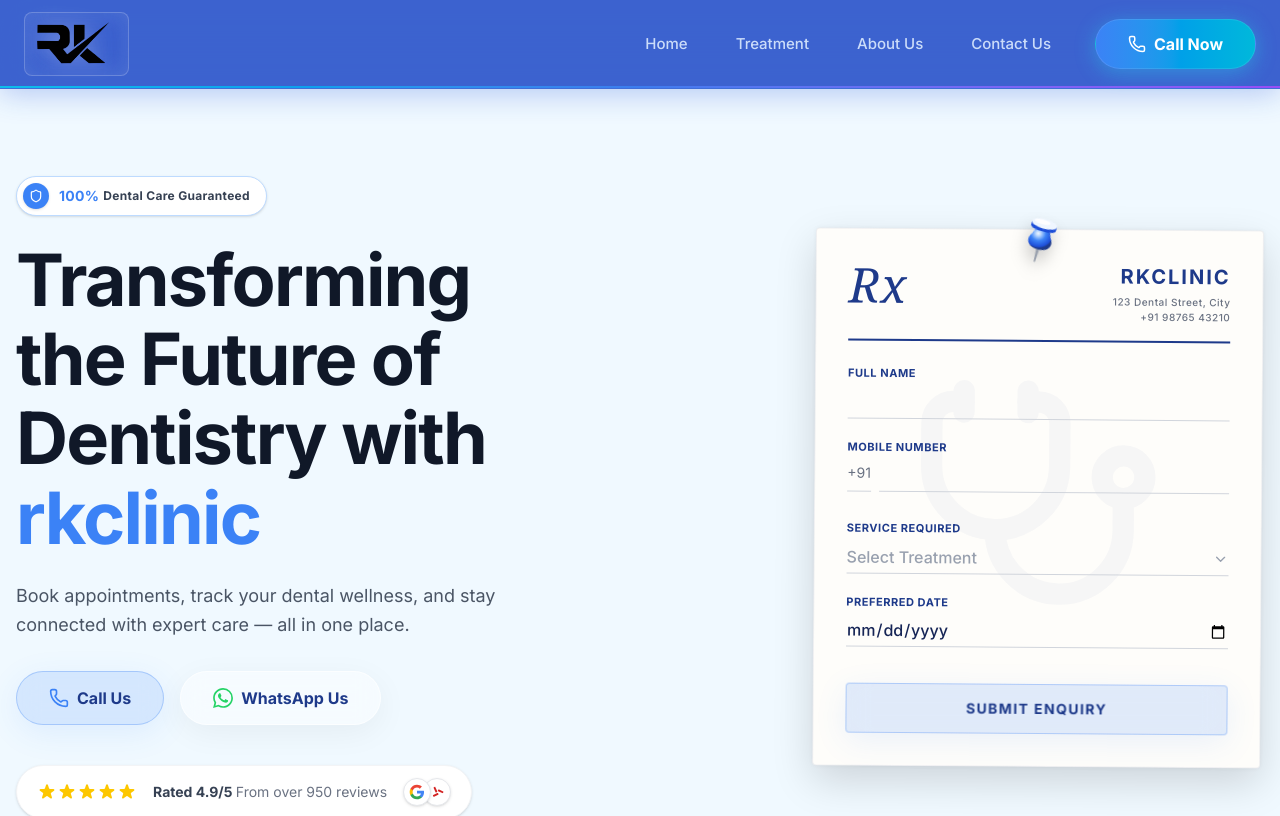
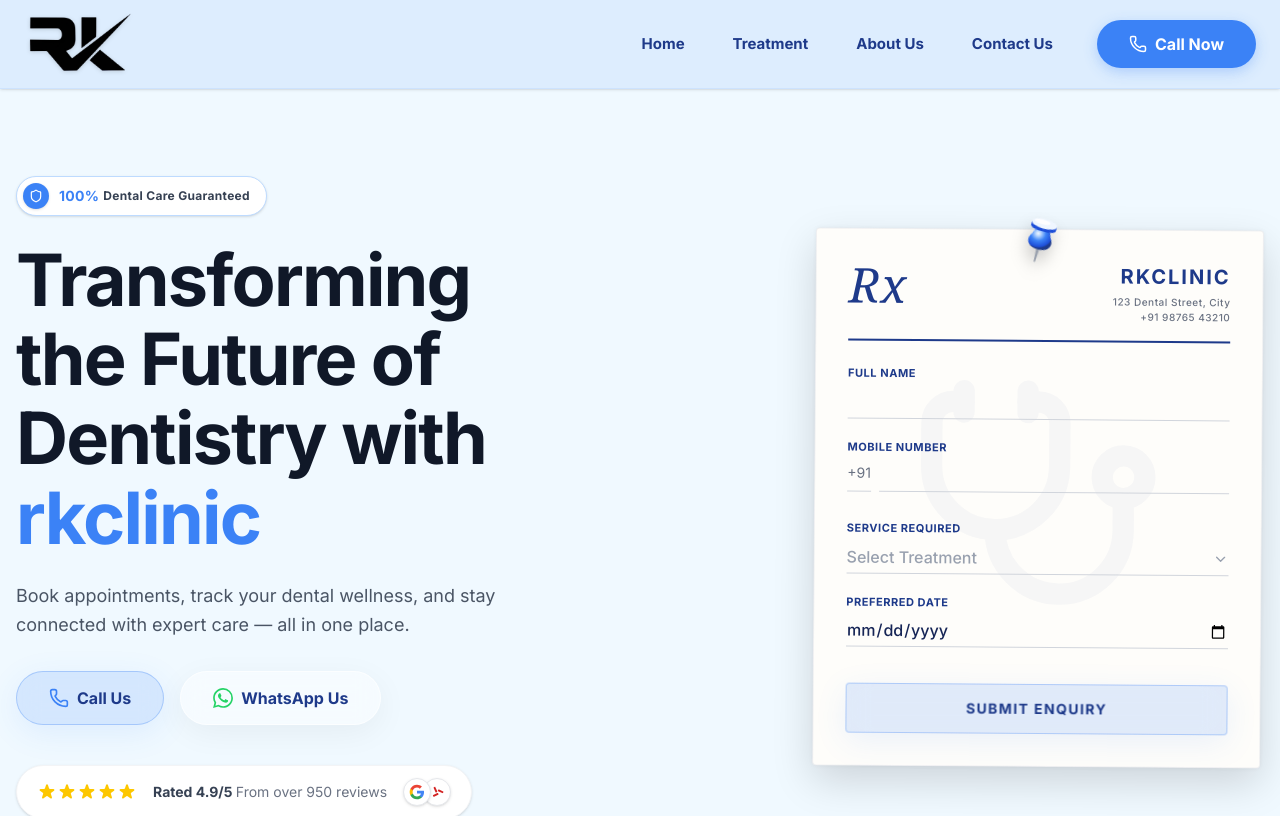
Before and after one commit to khusshis/dental, a React (Vite) app: page / in a window 1280 px wide. Shown: the top 816 px of the page. Built offline with nearby package versions, Linux system fonts and the light colour scheme.

Commit message:
Revert to subtle light blue nav bar with animation

```diff
--- a/src/App.tsx
+++ b/src/App.tsx
@@ -243,44 +243,41 @@ export default function App() {
     <div className="min-h-screen bg-[#f8fafc] text-[#333] font-sans pb-20 md:pb-0">
       {/* Header */}
       <motion.header
-        className="fixed top-0 left-0 right-0 z-50 backdrop-blur-xl shadow-[0_4px_30px_rgba(29,78,216,0.3)] border-b border-blue-400/20 pointer-events-auto"
+        className="fixed top-0 left-0 right-0 z-50 backdrop-blur-xl shadow-sm border-b border-blue-200/50 pointer-events-auto"
         animate={{
           y: isMobile ? (isNavVisible ? 0 : -100) : 0,
-          backgroundColor: ["rgba(30, 58, 138, 0.85)", "rgba(29, 78, 216, 0.85)", "rgba(30, 64, 175, 0.85)", "rgba(30, 58, 138, 0.85)"]
+          backgroundColor: ["rgba(240, 249, 255, 0.9)", "rgba(224, 242, 254, 0.9)", "rgba(219, 234, 254, 0.9)", "rgba(240, 249, 255, 0.9)"]
         }}
         transition={{
           y: { duration: 0.3, ease: "easeInOut" },
-          backgroundColor: { duration: 10, repeat: Infinity, ease: "linear" }
+          backgroundColor: { duration: 8, repeat: Infinity, ease: "easeInOut" }
         }}
       >
-        {/* Animated Gradient Border Bottom */}
-        <div className="absolute bottom-0 left-0 right-0 h-[2px] bg-gradient-to-r from-cyan-400 via-[#3b82f6] to-purple-500 opacity-80"></div>
-
         <div className="w-full">
           <div
             ref={navRef}
             className="max-w-[1400px] mx-auto flex justify-between items-center w-full px-4 md:px-6 py-2 md:py-3"
           >
             {/* Logo */}
-            <div className="flex items-center cursor-pointer hover:scale-105 transition-transform z-10 h-14 md:h-16 bg-white/10 rounded-lg p-2 backdrop-blur-md border border-white/20">
-              <img src="/logo.png" alt="RK Logo" className="h-full w-auto object-contain drop-shadow-[0_0_10px_rgba(255,255,255,0.3)]" />
+            <div className="flex items-center cursor-pointer hover:scale-105 transition-transform z-10 h-14 md:h-16">
+              <img src="/logo.png" alt="RK Logo" className="h-full w-auto object-contain drop-shadow-sm" />
             </div>
 
             {/* Desktop Nav & Buttons */}
             <div className="hidden lg:flex items-center gap-6 z-10">
-              <nav className="flex items-center gap-2 text-[15px] font-medium text-blue-100/90">
-                <a href="#" className="relative px-5 py-2.5 rounded-full hover:bg-white/5 hover:text-cyan-400 transition-all duration-300 inline-block after:content-[''] after:absolute after:bottom-1 after:left-5 after:right-5 after:h-[2px] after:bg-cyan-400 after:origin-left after:scale-x-0 hover:after:scale-x-100 after:transition-transform after:duration-300 after:ease-out">Home</a>
-                <a href="#" className="relative px-5 py-2.5 rounded-full hover:bg-white/5 hover:text-cyan-400 transition-all duration-300 inline-block after:content-[''] after:absolute after:bottom-1 after:left-5 after:right-5 after:h-[2px] after:bg-cyan-400 after:origin-left after:scale-x-0 hover:after:scale-x-100 after:transition-transform after:duration-300 after:ease-out">Treatment</a>
-                <a href="#" className="relative px-5 py-2.5 rounded-full hover:bg-white/5 hover:text-cyan-400 transition-all duration-300 inline-block after:content-[''] after:absolute after:bottom-1 after:left-5 after:right-5 after:h-[2px] after:bg-cyan-400 after:origin-left after:scale-x-0 hover:after:scale-x-100 after:transition-transform after:duration-300 after:ease-out">About Us</a>
-                <a href="#" className="relative px-5 py-2.5 rounded-full hover:bg-white/5 hover:text-cyan-400 transition-all duration-300 inline-block after:content-[''] after:absolute after:bottom-1 after:left-5 after:right-5 after:h-[2px] after:bg-cyan-400 after:origin-left after:scale-x-0 hover:after:scale-x-100 after:transition-transform after:duration-300 after:ease-out">Contact Us</a>
+              <nav className="flex items-center gap-2 text-[15px] font-bold text-[#1e3a8a]">
+                <a href="#" className="relative px-5 py-2.5 rounded-full hover:bg-blue-100/50 hover:text-[#3b82f6] transition-all duration-300 inline-block after:content-[''] after:absolute after:bottom-1 after:left-5 after:right-5 after:h-[2px] after:bg-[#3b82f6] after:origin-left after:scale-x-0 hover:after:scale-x-100 after:transition-transform after:duration-300 after:ease-out">Home</a>
+                <a href="#" className="relative px-5 py-2.5 rounded-full hover:bg-blue-100/50 hover:text-[#3b82f6] transition-all duration-300 inline-block after:content-[''] after:absolute after:bottom-1 after:left-5 after:right-5 after:h-[2px] after:bg-[#3b82f6] after:origin-left after:scale-x-0 hover:after:scale-x-100 after:transition-transform after:duration-300 after:ease-out">Treatment</a>
+                <a href="#" className="relative px-5 py-2.5 rounded-full hover:bg-blue-100/50 hover:text-[#3b82f6] transition-all duration-300 inline-block after:content-[''] after:absolute after:bottom-1 after:left-5 after:right-5 after:h-[2px] after:bg-[#3b82f6] after:origin-left after:scale-x-0 hover:after:scale-x-100 after:transition-transform after:duration-300 after:ease-out">About Us</a>
+                <a href="#" className="relative px-5 py-2.5 rounded-full hover:bg-blue-100/50 hover:text-[#3b82f6] transition-all duration-300 inline-block after:content-[''] after:absolute after:bottom-1 after:left-5 after:right-5 after:h-[2px] after:bg-[#3b82f6] after:origin-left after:scale-x-0 hover:after:scale-x-100 after:transition-transform after:duration-300 after:ease-out">Contact Us</a>
               </nav>
-              <button className="bg-gradient-to-r from-[#3b82f6] to-cyan-500 text-white px-8 py-3 font-bold rounded-full flex items-center gap-2 hover:scale-105 transition-all duration-300 shadow-[0_4px_20px_rgba(34,211,238,0.4)] border border-white/10">
+              <button className="bg-[#3b82f6] text-white px-8 py-3 font-bold rounded-full flex items-center gap-2 hover:bg-[#2563eb] hover:scale-105 transition-all duration-300 shadow-[0_4px_14px_rgba(59,130,246,0.3)]">
                 <Phone size={18} /> Call Now
               </button>
             </div>
 
             {/* Mobile Menu Toggle */}
-            <button className="lg:hidden p-2 text-white bg-white/10 rounded-full hover:bg-white/20 hover:scale-105 transition-all border border-white/10 z-10 pointer-events-auto" onClick={() => setIsMenuOpen(!isMenuOpen)}>
+            <button className="lg:hidden p-2 text-[#1e3a8a] bg-white/50 rounded-full hover:bg-white/80 hover:scale-105 transition-all z-10 pointer-events-auto shadow-sm" onClick={() => setIsMenuOpen(!isMenuOpen)}>
               {isMenuOpen ? <X size={24} /> : <Menu size={24} />}
             </button>
           </div>
@@ -293,13 +290,13 @@ export default function App() {
                 animate={{ opacity: 1, y: 0, scaleY: 1 }}
                 exit={{ opacity: 0, y: -20, scaleY: 0.95 }}
                 transition={{ duration: 0.2, ease: "easeOut" }}
-                className="lg:hidden absolute top-full left-0 right-0 bg-[#0b1120]/95 backdrop-blur-xl shadow-[0_20px_40px_rgba(0,0,0,0.4)] border-b border-white/10 p-6 pt-4 flex flex-col gap-2 font-medium text-blue-100/90 pointer-events-auto origin-top z-40"
+                className="lg:hidden absolute top-full left-0 right-0 bg-white/95 backdrop-blur-xl shadow-xl border-b border-gray-100 p-6 pt-4 flex flex-col gap-2 font-bold text-gray-800 pointer-events-auto origin-top z-40"
               >
-                <a href="#" onClick={() => setIsMenuOpen(false)} className="p-3 text-lg hover:text-cyan-400 hover:bg-white/5 rounded-xl transition-all border-b border-white/5">Home</a>
-                <a href="#" onClick={() => setIsMenuOpen(false)} className="p-3 text-lg hover:text-cyan-400 hover:bg-white/5 rounded-xl transition-all border-b border-white/5">Treatment</a>
-                <a href="#" onClick={() => setIsMenuOpen(false)} className="p-3 text-lg hover:text-cyan-400 hover:bg-white/5 rounded-xl transition-all border-b border-white/5">About Us</a>
-                <a href="#" onClick={() => setIsMenuOpen(false)} className="p-3 text-lg hover:text-cyan-400 hover:bg-white/5 rounded-xl transition-all border-b border-white/5">Contact Us</a>
-                <button className="bg-gradient-to-r from-[#3b82f6] to-cyan-500 text-white px-6 py-4 text-lg font-bold rounded-full flex items-center justify-center gap-2 hover:scale-[1.02] transition-all mt-4 shadow-[0_8px_32px_rgba(34,211,238,0.2)] border border-white/10">
+                <a href="#" onClick={() => setIsMenuOpen(false)} className="p-3 text-lg hover:text-[#3b82f6] hover:bg-blue-50/50 rounded-xl transition-all border-b border-gray-50">Home</a>
+                <a href="#" onClick={() => setIsMenuOpen(false)} className="p-3 text-lg hover:text-[#3b82f6] hover:bg-blue-50/50 rounded-xl transition-all border-b border-gray-50">Treatment</a>
+                <a href="#" onClick={() => setIsMenuOpen(false)} className="p-3 text-lg hover:text-[#3b82f6] hover:bg-blue-50/50 rounded-xl transition-all border-b border-gray-50">About Us</a>
+                <a href="#" onClick={() => setIsMenuOpen(false)} className="p-3 text-lg hover:text-[#3b82f6] hover:bg-blue-50/50 rounded-xl transition-all border-b border-gray-50">Contact Us</a>
+                <button className="bg-[#3b82f6]/15 text-[#1e3a8a] px-6 py-4 text-lg font-bold rounded-full flex items-center justify-center gap-2 hover:bg-[#3b82f6]/25 hover:scale-[1.02] transition-all mt-4 shadow-[0_4px_14px_rgba(59,130,246,0.1)] border border-[#3b82f6]/20">
                   <Phone size={20} /> Call Now
                 </button>
               </motion.div>
```
